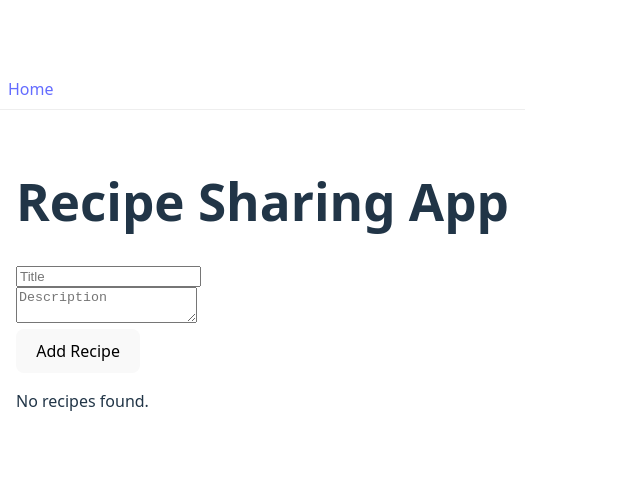
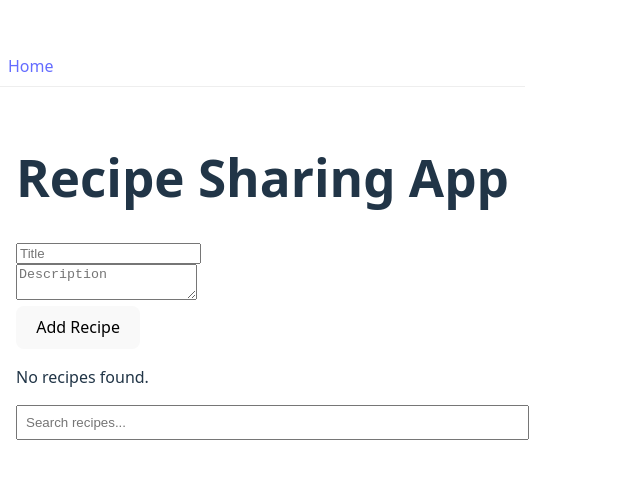
Before and after one commit to Sirumba/alx-fe-reactjs, a React (Vite) app in the folder recipe-sharing-app/: page / in a window 1280 px wide. Shown: the part 143-622 px from the top of the page, without its empty margins (0-640 px from the left). Built offline with nearby package versions, Linux system fonts and the light colour scheme.

Commit message:
updated the app.jsx to include the searchbar in the homepage fx

```diff
--- a/recipe-sharing-app/src/App.jsx
+++ b/recipe-sharing-app/src/App.jsx
@@ -3,6 +3,7 @@ import RecipeList from "./components/RecipeList";
 import AddRecipeForm from "./components/AddRecipeForm";
 import RecipeDetails from "./components/RecipeDetails";
 import EditRecipeForm from "./components/EditRecipeForm";
+import SearchBar from "./components/SearchBar";
 
 function HomePage() {
   return (
@@ -10,6 +11,7 @@ function HomePage() {
       <h1>Recipe Sharing App</h1>
       <AddRecipeForm />
       <RecipeList />
+      <SearchBar />
     </div>
   );
 }
```
